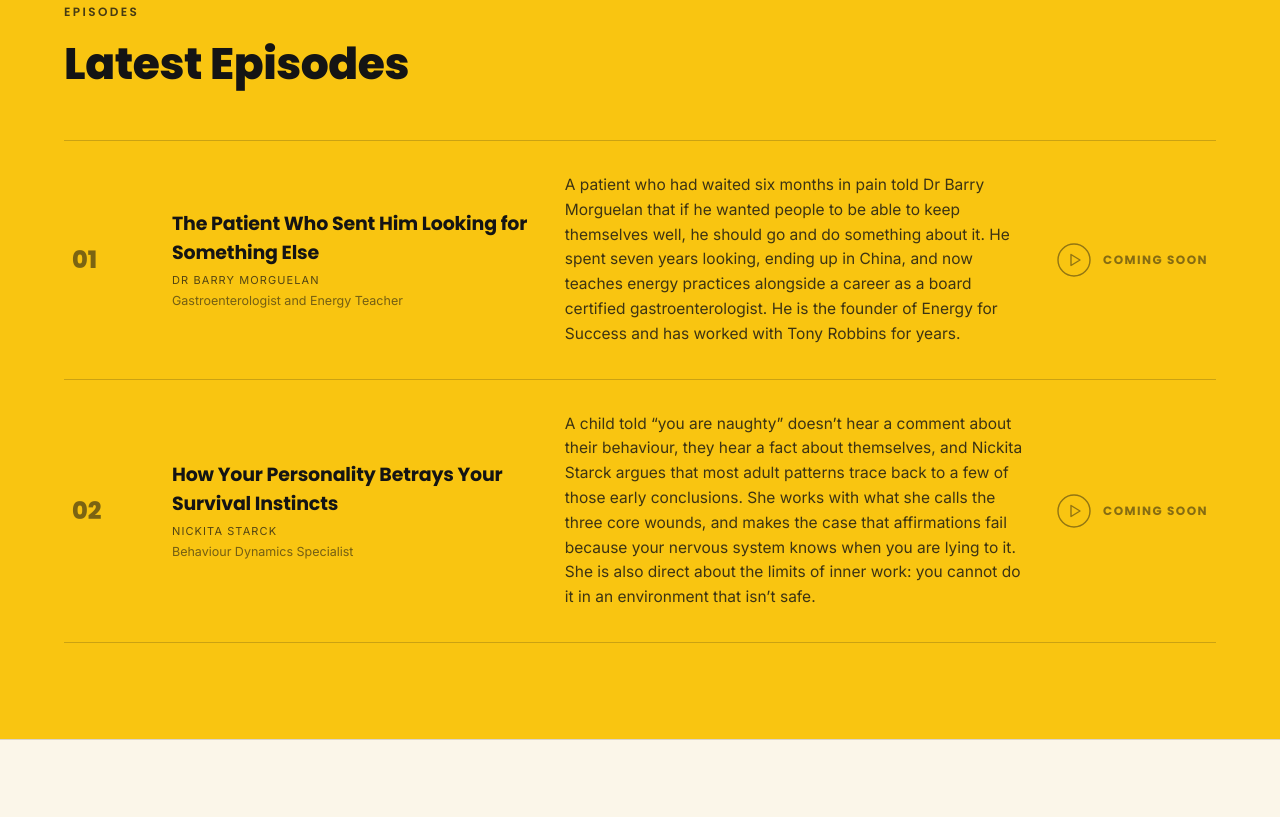
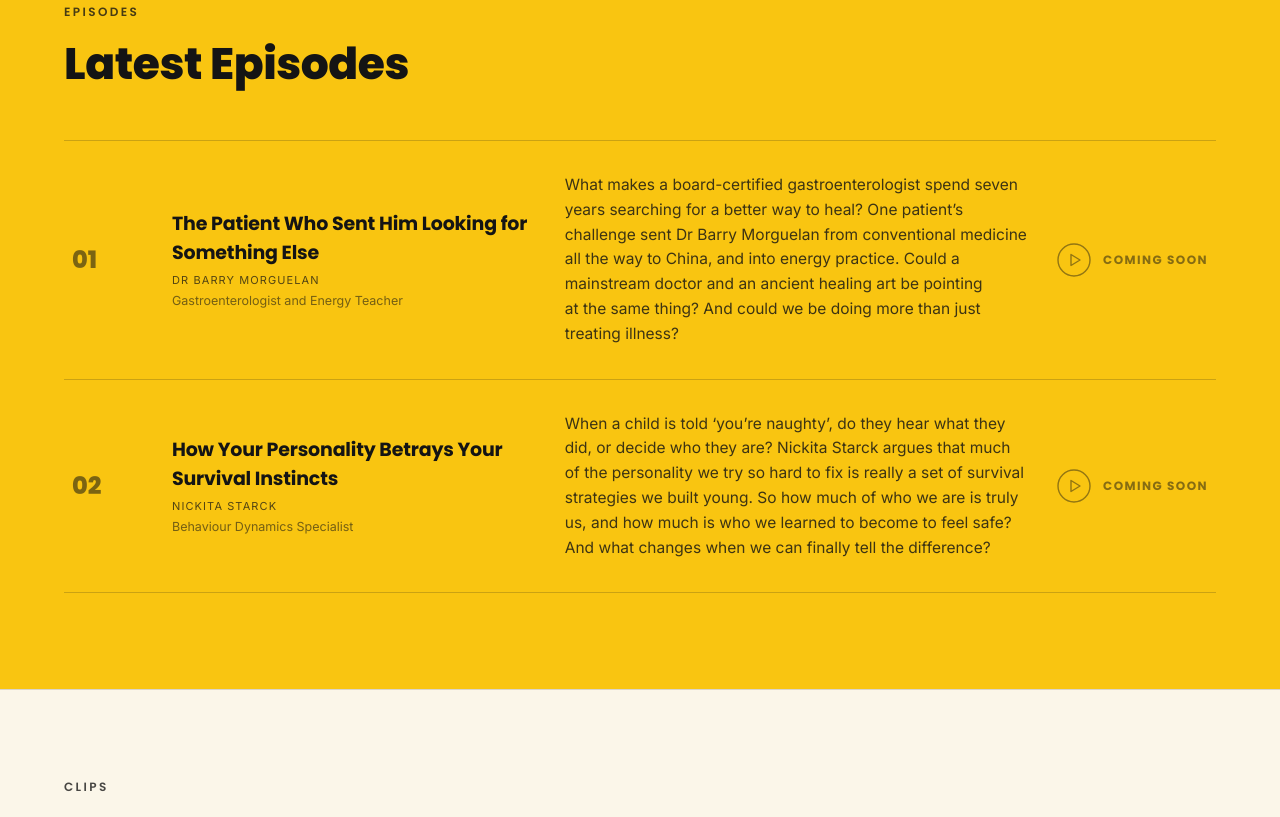
Before and after one commit to ascdevelopment181202/human-prescription-rx, a plain HTML site: page human-prescription-rx-site/index.html in a window 1280 px wide. Shown: the part 3336-4153 px from the top of the page. Drawn offline with Linux system fonts and the light colour scheme.

Commit message:
Episodes: tighten Barry & Nickita blurbs into shorter, question-led copy (Pragnya's feedback)

```diff
--- a/human-prescription-rx-site/index.html
+++ b/human-prescription-rx-site/index.html
@@ -269,7 +269,7 @@
           <p style="margin:0;font-size:11px;letter-spacing:.1em;text-transform:uppercase;color:rgba(20,20,20,.72)">Dr Barry Morguelan</p>
           <p style="margin:5px 0 0;font-size:12.5px;line-height:1.45;color:rgba(20,20,20,.58)">Gastroenterologist and Energy Teacher</p>
         </div>
-        <p style="margin:0;font-size:15.5px;line-height:1.6;color:rgba(20,20,20,.82);text-wrap:pretty">A patient who had waited six months in pain told Dr Barry Morguelan that if he wanted people to be able to keep themselves well, he should go and do something about it. He spent seven years looking, ending up in China, and now teaches energy practices alongside a career as a board certified gastroenterologist. He is the founder of Energy for Success and has worked with Tony Robbins for years.</p>
+        <p style="margin:0;font-size:15.5px;line-height:1.6;color:rgba(20,20,20,.82);text-wrap:pretty">What makes a board-certified gastroenterologist spend seven years searching for a better way to heal? One patient’s challenge sent Dr Barry Morguelan from conventional medicine all the way to China, and into energy practice. Could a mainstream doctor and an ancient healing art be pointing at the same thing? And could we be doing more than just treating illness?</p>
         <span style="display:flex;align-items:center;gap:12px;font-family:Poppins,sans-serif;font-weight:700;font-size:12px;letter-spacing:.12em;text-transform:uppercase;white-space:nowrap;color:rgba(20,20,20,.5)">
           <svg width="34" height="34" viewBox="0 0 34 34" aria-hidden="true" style="flex:none"><circle cx="17" cy="17" r="16" fill="none" stroke="rgba(20,20,20,.45)" stroke-width="1.4"></circle><path d="M14 11.5 23 17l-9 5.5Z" fill="none" stroke="rgba(20,20,20,.45)" stroke-width="1.4" stroke-linejoin="round"></path></svg>
           Coming soon
@@ -282,7 +282,7 @@
           <p style="margin:0;font-size:11px;letter-spacing:.1em;text-transform:uppercase;color:rgba(20,20,20,.72)">Nickita Starck</p>
           <p style="margin:5px 0 0;font-size:12.5px;line-height:1.45;color:rgba(20,20,20,.58)">Behaviour Dynamics Specialist</p>
         </div>
-        <p style="margin:0;font-size:15.5px;line-height:1.6;color:rgba(20,20,20,.82);text-wrap:pretty">A child told “you are naughty” doesn’t hear a comment about their behaviour, they hear a fact about themselves, and Nickita Starck argues that most adult patterns trace back to a few of those early conclusions. She works with what she calls the three core wounds, and makes the case that affirmations fail because your nervous system knows when you are lying to it. She is also direct about the limits of inner work: you cannot do it in an environment that isn’t safe.</p>
+        <p style="margin:0;font-size:15.5px;line-height:1.6;color:rgba(20,20,20,.82);text-wrap:pretty">When a child is told ‘you’re naughty’, do they hear what they did, or decide who they are? Nickita Starck argues that much of the personality we try so hard to fix is really a set of survival strategies we built young. So how much of who we are is truly us, and how much is who we learned to become to feel safe? And what changes when we can finally tell the difference?</p>
         <span style="display:flex;align-items:center;gap:12px;font-family:Poppins,sans-serif;font-weight:700;font-size:12px;letter-spacing:.12em;text-transform:uppercase;white-space:nowrap;color:rgba(20,20,20,.5)">
           <svg width="34" height="34" viewBox="0 0 34 34" aria-hidden="true" style="flex:none"><circle cx="17" cy="17" r="16" fill="none" stroke="rgba(20,20,20,.45)" stroke-width="1.4"></circle><path d="M14 11.5 23 17l-9 5.5Z" fill="none" stroke="rgba(20,20,20,.45)" stroke-width="1.4" stroke-linejoin="round"></path></svg>
           Coming soon
```
